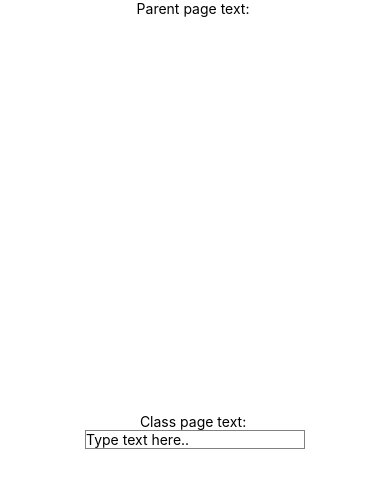
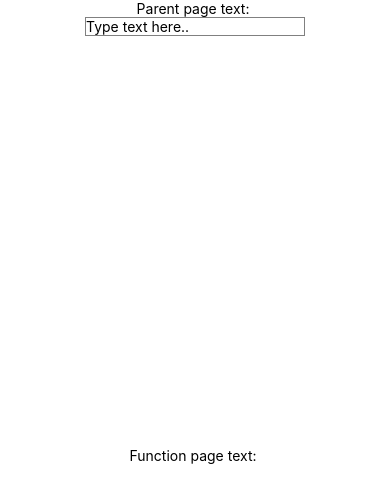
Before and after one commit to shahedibrahim7/JoVision-React-Native-Tasks, a React Native app: screen / in a window 390 px wide. Shown: the top 502 px of the page. Built offline with nearby package versions, Linux system fonts and the light colour scheme.

Commit message:
Render Task24

```diff
--- a/App.tsx
+++ b/App.tsx
@@ -10,6 +10,7 @@ import Task20 from './Tasks/Task20';
 import Task21 from './Tasks/Task21';
 import Task22 from './Tasks/Task22';
 import Task23 from './Tasks/Task23';
+import Task24 from './Tasks/Task24';
 
 
 export default function App() {
@@ -21,6 +22,7 @@ export default function App() {
         //<Task20></Task20>
         //<Task21></Task21>
         //<Task22></Task22>
-        <Task23></Task23>
+        //<Task23></Task23>
+        <Task24></Task24>
     );
 }
--- /dev/null
+++ b/Components/MyFunctionPage_Task24.js
@@ -0,0 +1,21 @@
+import React, { useState, forwardRef, useImperativeHandle } from 'react';
+import { View, Text, TextInput } from 'react-native';
+
+const MyFunctionPage_Task24 = forwardRef((props,ref) => {
+    const [text, setText] = useState('')
+    useImperativeHandle(ref, () => ({
+        changeText(newText) {
+            setText(newText)
+        }
+
+    }))
+
+    return (
+        <View style={{ flex: 1, justifyContent: 'center', alignItems: 'center', marginTop: 30 }}>
+            <Text>Function page text: </Text>
+            <Text>{text}</Text>
+        </View>
+    )
+})
+
+export default MyFunctionPage_Task24
--- /dev/null
+++ b/Tasks/Task24.js
@@ -0,0 +1,24 @@
+import React, {useState, useRef} from 'react'
+import {View, Text, TextInput} from 'react-native'
+import MyFunctionPage_Task24 from '../Components/MyFunctionPage_Task24'
+
+const Task24 = () => {
+    const [textInput, setTextInput] = useState('')
+    const funRef = useRef();
+
+    const updateText = (text) => {
+        setTextInput(text)
+        if (funRef.current) { funRef.current.changeText(text) }
+    }
+
+    return (
+        <View style={{ flex: 1, justifyContent: 'center', alignItems: 'center' }}>
+            <Text>Parent page text: </Text>
+            <TextInput style={{ borderWidth: 1, borderColor: 'gray' }}
+                value={textInput} onChangeText={updateText} placeholder="Type text here.."></TextInput>
+            <MyFunctionPage_Task24 ref={funRef}></MyFunctionPage_Task24>
+        </View>
+    )
+}
+
+export default Task24
```
